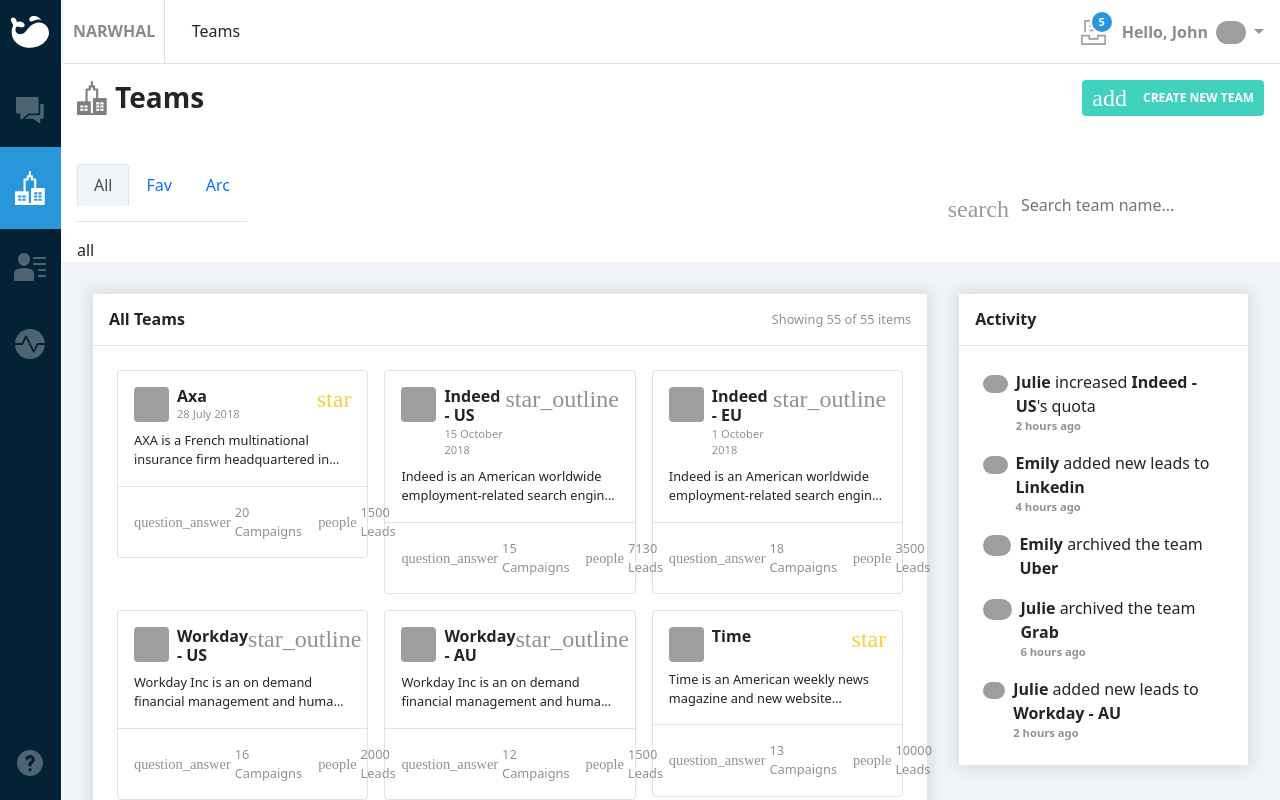
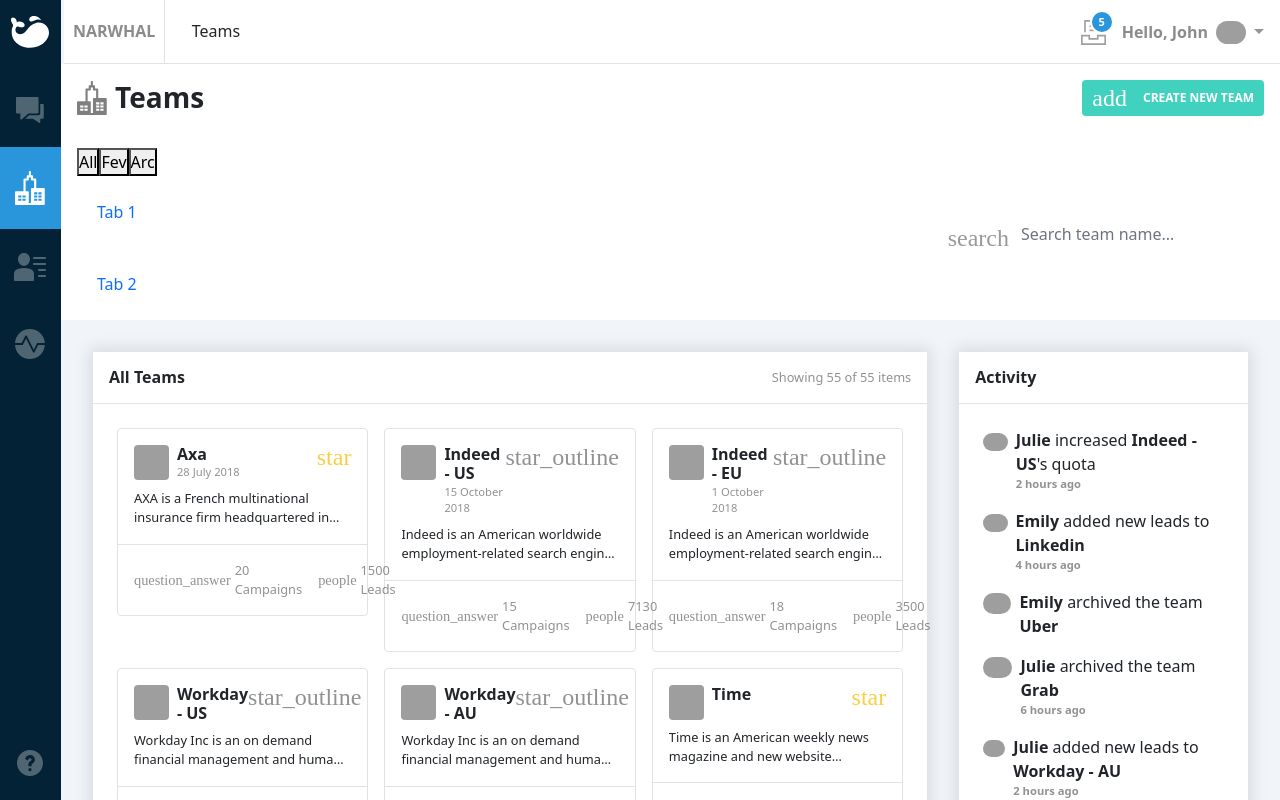
Before and after one commit to Mehedihasan-95/ReactWebApp, a React (Create React App) app: page / in a window 1280 px wide. Shown: the top 800 px of the page. Built offline with nearby package versions, Linux system fonts and the light colour scheme; grey boxes are pictures that could not be loaded.

Commit message:
tab button removed, filter added

```diff
--- a/src/App.js
+++ b/src/App.js
@@ -2,7 +2,7 @@
 import './App.scss';
 import Header from './header/header';
 import Sidenav from './sidenav/sidenav';
-import { Tabs, Tab, Form, FormControl } from 'react-bootstrap';
+import { Tabs, Navbar, Form, FormControl, Nav } from 'react-bootstrap';
 import ViewBoxs from './component/viewBox/viewBoxs'
 import iconTeamsBlack from './assets/icons/icon-teams-black.svg';
 import ActivitiesCard from './component/activitiesCard'
@@ -14,9 +14,17 @@
 const teamInformation = dataObj.teams;
 const App = () => {
 
+  const [data, setData] = useState(teamInformation);
 
-  const [key, setKey] = useState('all');
-
+  const filterAllData = () => {
+    setData(teamInformation.filter(teamInfo => teamInfo))
+  }
+  const filterFavData = () => {
+    setData(teamInformation.filter(teamInfo => teamInfo.is_favorited))
+  }
+  const filterArcData = () => {
+    setData(teamInformation.filter(teamInfo => teamInfo.is_archived))
+  }
 
   return (
     <>
@@ -43,17 +51,18 @@
           <div className='d-flex bg-white justify-content-between align-items-center pt-3 px-3'>
             <div className='filter-buttons'>
 
-              <Tabs onSelect={(k) => setKey(k)} defaultActiveKey="all" id="uncontrolled-tab-example" className="mb-3">
-                <Tab eventKey="all" title="All">
-                  {key}
-                </Tab>
-                <Tab eventKey="fav" title="Fav">
-                  {key}
-                </Tab>
-                <Tab eventKey="arc" title="Arc" >
-                  {key}
-                </Tab>
-              </Tabs>
+              <button onClick={filterAllData}>All</button>
+              <button onClick={filterFavData}>Fev</button>
+              <button onClick={filterArcData}>Arc</button>
+
+              <Nav variant="pills" className="flex-column">
+                <Nav.Item>
+                  <Nav.Link eventKey={filterAllData}>Tab 1</Nav.Link>
+                </Nav.Item>
+                <Nav.Item>
+                  <Nav.Link eventKey={filterFavData} >Tab 2</Nav.Link>
+                </Nav.Item>
+              </Nav>
 
             </div>
 
@@ -72,7 +81,7 @@
 
           </div>
 
-          {/* All Items */}
+
           <div className='d-flex m-4_5 align-items-start justify-content-between'>
             <div className='col-9 pr-4_5'>
 
@@ -89,7 +98,7 @@
                 {/* Box Content */}
                 <div className='p-3'>
                   <div className='d-flex flex-wrap'>
-                    {teamInformation.map((teamInfo) => {
+                    {data.map((teamInfo) => {
                       return <ViewBoxs key={teamInfo.id} teamInfo={teamInfo} />
                     })}
 
--- a/src/sidenav/sidenav.scss
+++ b/src/sidenav/sidenav.scss
@@ -19,6 +19,10 @@
 
         img{opacity: .3;}
     }
-    .side-nav{
+
+        .side-nav {
         margin-top: -4rem;
-    }
+        position: sticky;
+        top: 0;
+        left: 0;
+      }
```
